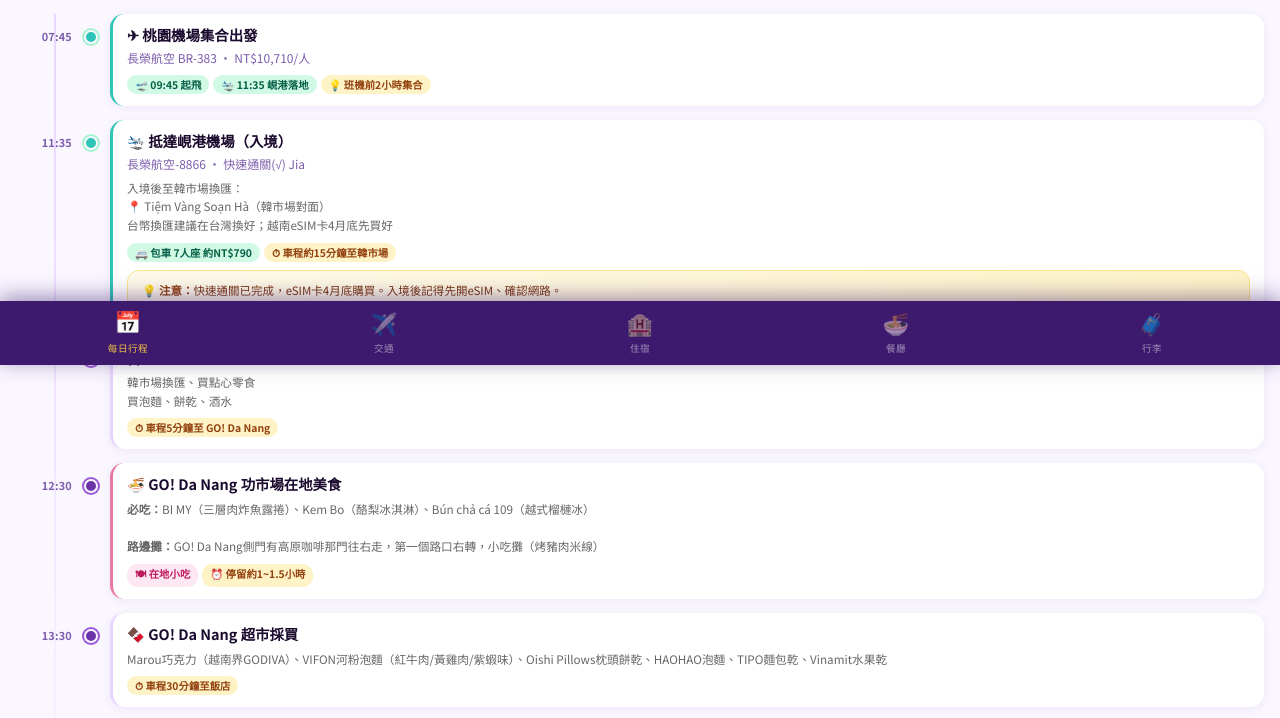
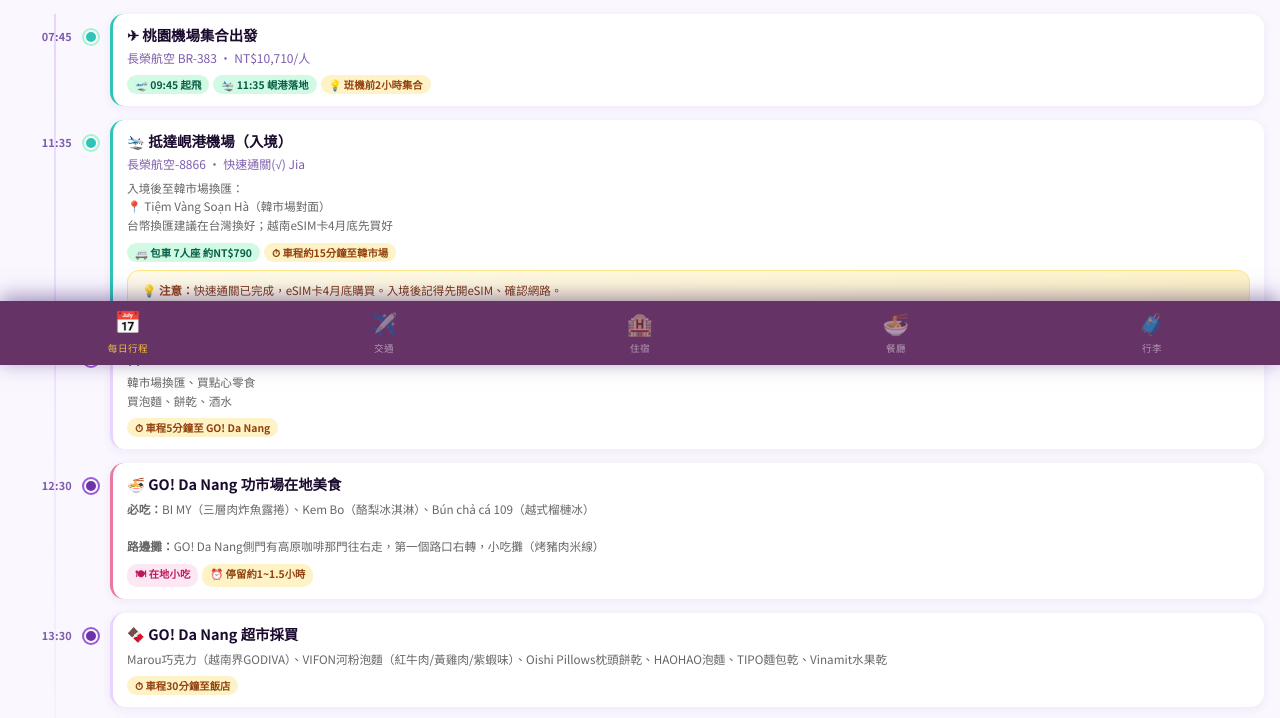
Before and after one commit to occu-patient/Vietnam, a plain HTML site: page index.html in a window 1280 px wide. Shown: the part 435-1153 px from the top of the page. Drawn offline with nearby package versions, Linux system fonts and the light colour scheme.

Commit message:
Update index.html

```diff
--- a/index.html
+++ b/index.html
@@ -7,7 +7,7 @@
 <link href="https://fonts.googleapis.com/css2?family=Playfair+Display:wght@700;900&family=Noto+Sans+TC:wght@300;400;500;700&display=swap" rel="stylesheet">
 <style>
   :root {
-    --purple-deep: #3d1a6e;
+    --purple-deep: #663366;
     --purple-mid: #6b35a8;
     --purple-light: #9b59d8;
     --purple-pale: #e8d5ff;
```
